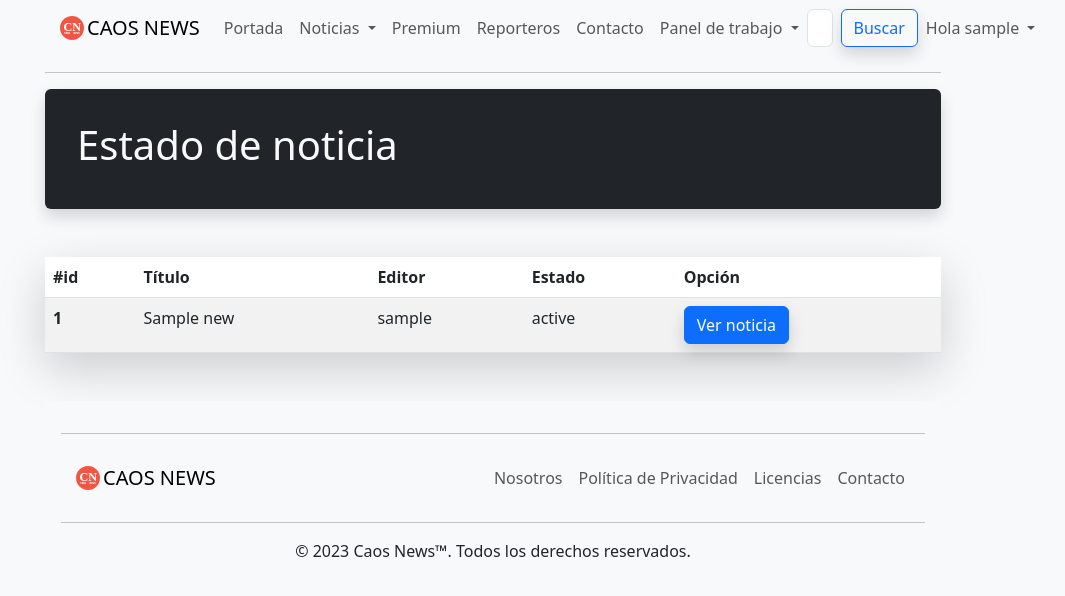
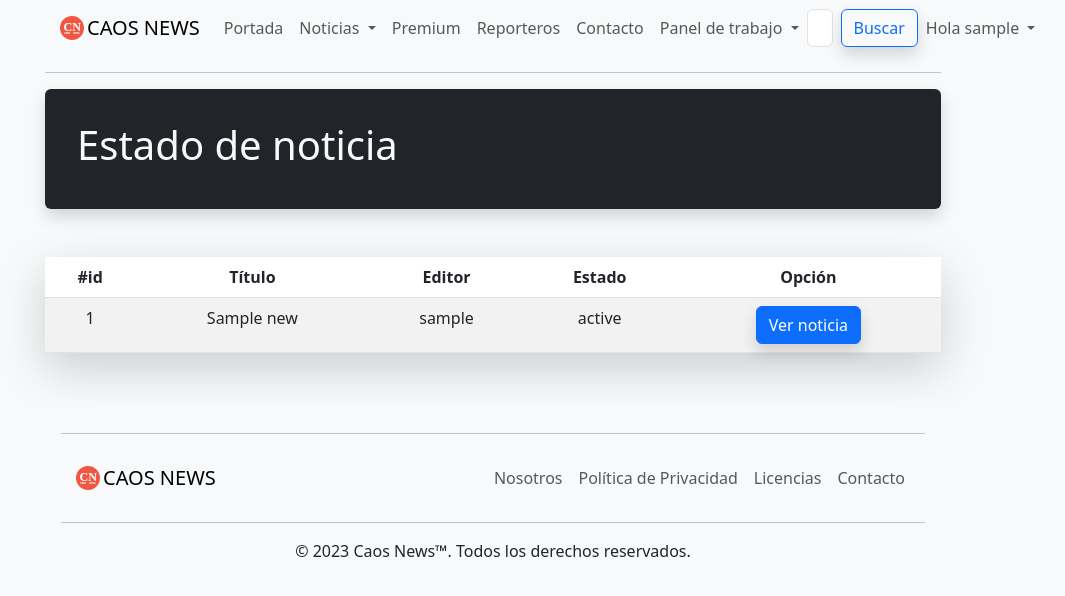
Before and after one commit to ctomrp/caos_news, a Django app: page /news_state/ in a window 1280 px wide. Shown: the top 596 px of the page, without its empty margins (147-1212 px from the left). Run offline with Django 4.2, Linux system fonts and the light colour scheme; a user stored in the database is signed in; tables that the repository leaves empty hold one stand-in row (values such as "Sample post").

Commit message:
cantidad noticias

```diff
--- a/core/static/css/common.css
+++ b/core/static/css/common.css
@@ -1,22 +1,24 @@
-@import url('https://fonts.googleapis.com/css2?family=Quicksand:wght@300;400;500;600;700&display=swap');
+@import url("https://fonts.googleapis.com/css2?family=Quicksand:wght@300;400;500;600;700&display=swap");
 
-/*color: f05742ff */
-
-body{
+body {
   background-color: #f8f9fa;
 }
 
-header, main, footer{
+header,
+main,
+footer {
   margin: auto;
   width: 70vw;
 }
 
-a, a h1 {
+a,
+a h1 {
   color: inherit;
   text-decoration: none;
 }
 
-.form-template, .form-template form{
+.form-template,
+.form-template form {
   height: 80vh;
   margin: 0 auto;
   width: 30vw;
@@ -28,48 +30,48 @@ a, a h1 {
   overflow: auto;
 }
 
-.form-template form{
+.form-template form {
   width: 80%;
 }
 
-.btn-section{
+.btn-section {
   display: flex;
   flex-direction: row;
   gap: 3rem;
   margin: 0 auto;
 }
 
-.preview{
+.preview {
   height: 300px;
   width: 100%;
   max-width: 100%;
   max-height: 100%;
 }
 
-.photo{
+.photo {
   height: 800px;
   width: 100%;
 }
 
-.dark-img{
+.dark-img {
   background-color: black;
   padding: 1rem;
 }
 
-.img-size{
+.img-size {
   height: 800px;
   width: 800px;
 }
 
-.img-edit-container{
+.img-edit-container {
   height: 650px;
 }
 
-.img-edit-img{
+.img-edit-img {
   height: 450px;
 }
 
-.img-edit-input{
+.img-edit-input {
   height: calc(100% - 450px);
 }
 
@@ -90,15 +92,23 @@ a, a h1 {
 
 /* Estilos para pantallas medianas */
 @media screen and (max-width: 1200px) {
-    header, main, footer, .navbar{
+  header,
+  main,
+  footer,
+  .navbar {
     width: 100vw;
   }
 
-    .form-template, .btn-section{
+  .form-template,
+  .btn-section {
     width: 100%;
   }
 
-    header, main, footer, .form-template, .btn-section{
+  header,
+  main,
+  footer,
+  .form-template,
+  .btn-section {
     display: flex;
     flex-direction: column;
     justify-content: center;
@@ -108,22 +118,30 @@ a, a h1 {
     margin: auto;
   }
 
-    .btn-section{
+  .btn-section {
     flex-direction: row;
   }
 }
 
 /* Estilos para pantallas pequeñas */
 @media screen and (max-width: 800px) {
-    header, main, footer, .navbar{
+  header,
+  main,
+  footer,
+  .navbar {
     width: 100vw;
   }
 
-    .form-template, .btn-section{
+  .form-template,
+  .btn-section {
     width: 100%;
   }
 
-    header, main, footer, .form-template, .btn-section{
+  header,
+  main,
+  footer,
+  .form-template,
+  .btn-section {
     display: flex;
     flex-direction: column;
     justify-content: center;
@@ -133,7 +151,7 @@ a, a h1 {
     margin: auto;
   }
 
-    footer{
+  footer {
     display: none;
   }
 }
--- a/core/templates/auth_register.html
+++ b/core/templates/auth_register.html
@@ -4,7 +4,6 @@
 
 <h1 class="text-center my-5">Registrarse</h1>
     <div class="d-flex justify-content-center">
-    {% comment %} <br> {% endcomment %}
     <form class="row g-3 w-50" method="POST" action="" autocomplete="off">
         {% csrf_token %}
 
@@ -41,7 +40,6 @@
             <label for="passwordId2" class="form-label mx-2">Confirme contraseña</label>
         </div>
         <span id="pPasswordid"></span>
-        {% comment %} <br><br><br> {% endcomment %}
         <div class="col-12 btn-section">
             <button class="btn btn-primary w-50 shadow" type="submit">Registrarse</button>
             <a href="{% url 'index' %}" class="btn btn-secondary w-50 shadow" type="submit">Cancelar</a>
--- a/core/templates/news_premium.html
+++ b/core/templates/news_premium.html
@@ -10,7 +10,7 @@
   {% for n in news %}
   {% if n.state.id == 1 and n.premium == 1 %}
     <div class="card shadow-lg" style="width: 18rem;">
-      <img src="{{ n.image }}" alt="Imagen de la noticia" class="w-100 h-100 mx-auto">
+      <img src="{{ n.image }}" alt="Imagen de la noticia" class="h-100 w-auto mx-auto">
       <div class="card-body">
           <h5 class="card-title text-center text-uppercase">{{ n.title }}</h5>
           <p class="card-text">{{ n.article }}</p>
--- a/core/templates/news_state.html
+++ b/core/templates/news_state.html
@@ -2,10 +2,12 @@
 
 {% block content %}
 {% if request.user.is_authenticated %}
+
 <div class="bg-dark shadow rounded p-3">
   <h1 class="rounded bg-dark p-3 text-light">Estado de noticia</h1>
 </div>
 <br>
+
 {% if messages %}
   {%for msg in messages%}
     {%if msg.tags == 'error' %}
@@ -21,53 +23,58 @@
     {%  endif %}
   {% endfor %}
 {%endif%}
+
 <br>
-    <table class="table table-striped table-hover shadow-lg mb-5">
+<table class="table table-striped table-hover shadow-lg mb-5 text-center">
   <thead>
     <tr>
-            <th scope="col">#id</th>
-            <th scope="col">Título</th>
-            <th scope="col">Editor</th>
-            <th scope="col">Estado</th>
-            <th scope="col">Opción</th>
+      <th scope="col" class="col">#id</th>
+      <th scope="col" class="col">Título</th>
+      <th scope="col" class="col">Editor</th>
+      <th scope="col" class="col">Estado</th>
+      <th scope="col" class="col">Opción</th>
     </tr>
   </thead>
   <tbody>
     {% for item in news %}
     {% if user.id == item.author.id and perms.core.add_news %}
       <tr>
-            <th scope="row">{{ forloop.counter }}</th>
-            <td>{{ item.title }}</td>
-            <td>{{ item.author }}</td>
-            <td>{{ item.state }}</td>
+        <td class="col">{{ forloop.counter }}</td>
+        <td class="col">{{ item.title }}</td>
+        <td class="col">{{ item.author }}</td>
+        <td class="col">{{ item.state }}</td>
+
         {% if item.state.id == 3 %}
-            <td><a class="btn btn-danger shadow" href="{% url 'news_feedback' item.id %}" role="button">Ver detalle</a>
+        <td class="col"><a class="btn btn-danger shadow" href="{% url 'news_feedback' item.id %}" role="button">Ver detalle</a>
         {% elif item.state.id == 2 %}
-            <td><a class="btn btn-success shadow" href="{% url 'news_feedback' item.id %}" role="button">Ver detalle</a>
+        <td class="col"><a class="btn btn-success shadow" href="{% url 'news_feedback' item.id %}" role="button">Ver detalle</a>
         {% elif item.state.id == 4 %}
-              <td><a class="btn btn-secondary shadow" href="{% url 'news_feedback' item.id %}" role="button">Ver detalle</a>
+        <td class="col"><a class="btn btn-secondary shadow" href="{% url 'news_feedback' item.id %}" role="button">Ver detalle</a>
         {% else %}
-            <td><a class="btn btn-primary shadow" href="{% url 'news_detail' item.id %}" role="button">Ver noticia</a>
+        <td class="col"><a class="btn btn-primary shadow" href="{% url 'news_detail' item.id %}" role="button">Ver noticia</a>
+        {% endif %}
+        </td>
+
+      </tr>
+      {% elif perms.core.change_newsstate %}
+      <tr>
+        <td class="col">{{ forloop.counter }}</td>
+        <td class="col">{{ item.title }}</td>
+        <td class="col">{{ item.author }}</td>
+        <td class="col">{{ item.state }}</td>
+
+        {% if item.state.id == 3 %}
+        <td class="col"><a class="btn btn-danger shadow" href="{% url 'edit_news' item.id %}" role="button">Editar</a>
+        {% elif item.state.id == 2 %}
+        <td class="col"><a class="btn btn-success shadow" href="{% url 'edit_news' item.id %}" role="button">Editar</a>
+        {% elif item.state.id == 4 %}
+        <td class="col"><a class="btn btn-secondary shadow" href="{% url 'edit_news' item.id %}" role="button">Editar</a>
+        {% else %}
+        <td class="col"><a class="btn btn-primary shadow" href="{% url 'edit_news' item.id %}" role="button">Editar</a>
         {% endif %}
         </td>
       </tr>
-          {% elif perms.core.change_newsstate %}
-          <tr class="n_fila">
-            <th scope="row">{{ forloop.counter }}</th>
-            <td>{{ item.title }}</td>
-            <td>{{ item.author }}</td>
-            <td>{{ item.state }}</td>
-            {% if item.state.id == 3 %}
-            <td><a class="btn btn-danger shadow" href="{% url 'edit_news' item.id %}" role="button">Editar</a>
-            {% elif item.state.id == 2 %}
-            <td><a class="btn btn-success shadow" href="{% url 'edit_news' item.id %}" role="button">Editar</a>
-            {% elif item.state.id == 4 %}
-              <td><a class="btn btn-secondary shadow" href="{% url 'edit_news' item.id %}" role="button">Editar</a>
-            {% else %}
-            <td><a class="btn btn-primary shadow" href="{% url 'edit_news' item.id %}" role="button">Editar</a>
-            {% endif %}
-            </td>
-          </tr>
+
     {% endif %}
     {% endfor %}
   </tbody>
--- a/core/views.py
+++ b/core/views.py
@@ -11,6 +11,7 @@ from django.core.exceptions import ValidationError
 from django.shortcuts import get_object_or_404
 from django.shortcuts import render, redirect
 from django.urls import reverse
+from django.db import connection
 
 def index(request):
     data = News.objects.filter(headline=True, state_id=1)
@@ -177,7 +178,19 @@ def pictures_gallery(request, news_id):
 def journalist(request):
     grupo_periodista = Group.objects.get(name='periodista')
     periodistas = grupo_periodista.user_set.all()
-    return render(request, 'journalist.html', {'periodistas': periodistas})
+
+    cantidad = []
+    for periodista in periodistas:
+        raw_query = "SELECT COUNT(*) FROM core_news WHERE author_id = %s"
+        with connection.cursor() as cursor:
+            cursor.execute(raw_query, [periodista.id])
+            resultado = cursor.fetchone()[0]
+            cantidad.append(resultado)
+
+    periodistas_cantidad = zip(periodistas, cantidad)
+
+    return render(request, 'journalist.html', {'periodistas_cantidad': periodistas_cantidad})
+
 
 def recover_password(request):
     return render(request, 'recover_password.html')
```
Also changed, not shown: core/static/script/common.js (+17 -14 lines), core/templates/journalist.html (+7 -5 lines), core/static/img/1.webp (deleted), core/static/img/2.webp (deleted), core/static/img/3.webp (deleted), core/static/img/4.webp (deleted), core/static/img/5.webp (deleted), core/static/img/6.webp (deleted), core/static/img/profile-picture-3.jpg (deleted), media/cammy_ss04.jpg (added), media/cammy_ss05.jpg (added). Lines whose indentation alone changed are shown as unchanged.
